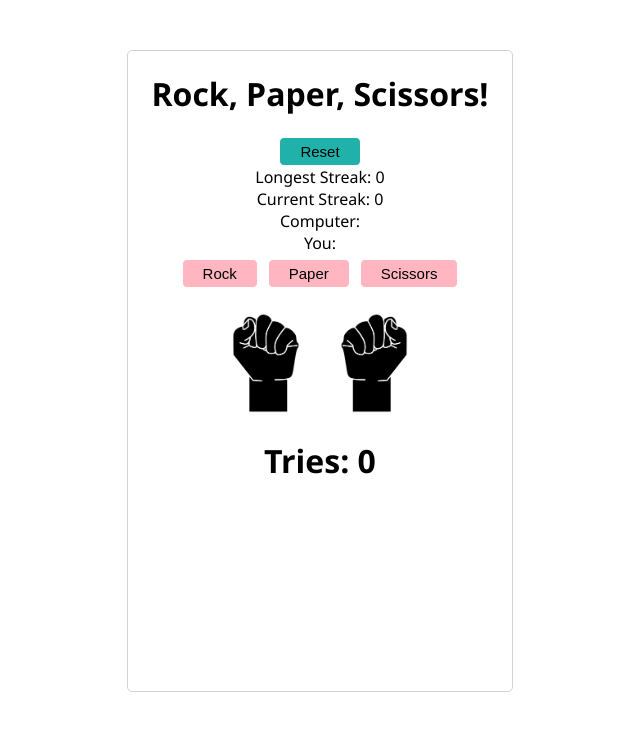
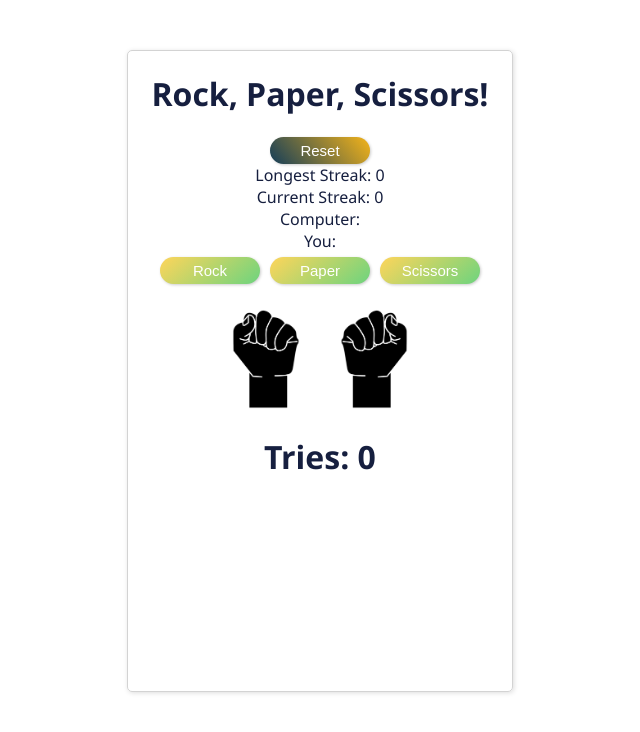
Before and after one commit to TonyADI/rock-paper-scissors, a React (Create React App) app: page / in a window 1280 px wide. Shown: the top 732 px of the page, without its empty margins (320-960 px from the left). Built offline with nearby package versions, Linux system fonts and the light colour scheme.

Commit message:
optimized animation and modified css slightly

```diff
--- a/src/Components/App/App.css
+++ b/src/Components/App/App.css
@@ -1,37 +1,13 @@
 .App-body {
   text-align: center;
-  height: 100vh;
-  font-family: Segoe UI,SegoeUI,"Helvetica Neue",Helvetica,Arial,sans-serif !important;
+  font-family: Segoe UI,SegoeUI,"Helvetica Neue",sans-serif !important;
   width: 30vw;
-  height: 80vh;
+  min-height: 80vh;
   border: 1px solid lightgrey;
   margin: 50px auto;
   border-radius: 5px;
-}
-
-@keyframes opposition {
-  0%{transform: rotate(0deg);}
-  10%{transform: rotate(-90deg);}
-  20%{transform: rotate(0deg);}
-  30%{transform: rotate(0deg);}
-  40%{transform: rotate(-90deg);}
-  50%{transform: rotate(0deg);}
-  60%{transform: rotate(0deg);}
-  70%{transform: rotate(-90deg);}
-  80%{transform: rotate(0deg);}
-}
-
-
-@keyframes player {
-  0%{transform: rotate(0deg);}
-  10%{transform: rotate(90deg);}
-  20%{transform: rotate(0deg);}
-  30%{transform: rotate(0deg);}
-  40%{transform: rotate(90deg);}
-  50%{transform: rotate(0deg);}
-  60%{transform: rotate(0deg);}
-  70%{transform: rotate(90deg);}
-  80%{transform: rotate(0deg);}
+  box-shadow: 1px 1px 5px #ddd;
+  color: #161f3f;
 }
 
 .App-logo {
@@ -58,16 +34,50 @@
 }
 
 .reset{
-  background-color: lightseagreen;
+  background-color: #17a2b8;
+  background-image: linear-gradient(50deg, #143D59 0%, #F4B41A 100%);
+  color: #fff;
+  border: 0;
+  box-shadow: 1px 1px 3px #ccc;
 }
 
 .button{
-  border: 0.5px solid #fff;
-  border-radius: 5px;
+  border: 0;
+  border-radius: 100px;
+  min-width: 100px;
   padding: 5px 20px;
   font-size: 15px;
+  color: #fff;
+  transition: filter 0.5s;
 }
 
-.reset:hover{
-  cursor: pointer
+.player-animation{
+  animation: player 0.5s 3;
 }
+
+.opposition-animation{
+  animation: opposition 0.5s 3;
+}
+
+
+.button:focus{
+  outline: none;
+}
+
+.button:hover{
+  cursor: pointer;
+  filter: brightness(90%);
+}
+
+@keyframes opposition {
+  0%{transform: rotate(0deg);}
+  50%{transform: rotate(-90deg);}
+  100%{transform: rotate(0deg);}
+}
+
+
+@keyframes player {
+  0%{transform: rotate(0deg);}
+  50%{transform: rotate(90deg);}
+  100%{transform: rotate(0deg);}
+}
--- a/src/Components/App/App.js
+++ b/src/Components/App/App.js
@@ -18,16 +18,12 @@ const App = () => {
 
   const startAnimation = () => {
     let player = document.getElementById('player');
-    player.style.animationName = 'player';
-    player.style.animationDuration = '2s';
+    player.classList.add('player-animation')
     let opposition = document.getElementById('opposition');
-    opposition.style.animationName = 'opposition';
-    opposition.style.animationDuration = '2s';
+    opposition.classList.add('opposition-animation')
     setTimeout(() => {
-    player.style.animationName = '';
-    player.style.animationDuration = '';
-    opposition.style.animationName = '';
-    opposition.style.animationDuration = '';
+      player.classList.remove('player-animation');
+      opposition.classList.remove('opposition-animation');
     setDisabled(false);
     }, 1600)
   }
--- a/src/Components/Choice/Choice.css
+++ b/src/Components/Choice/Choice.css
@@ -1,8 +1,6 @@
 .choice{
     background-color: lightpink;
+    background-image: linear-gradient(140deg, #FFD55A 0%, #6DD47E 100%);
     margin: 5px;
+    box-shadow: 1px 1px 3px #ccc;
 }
-
-.choice:hover{
-    cursor: pointer;
-}
```
